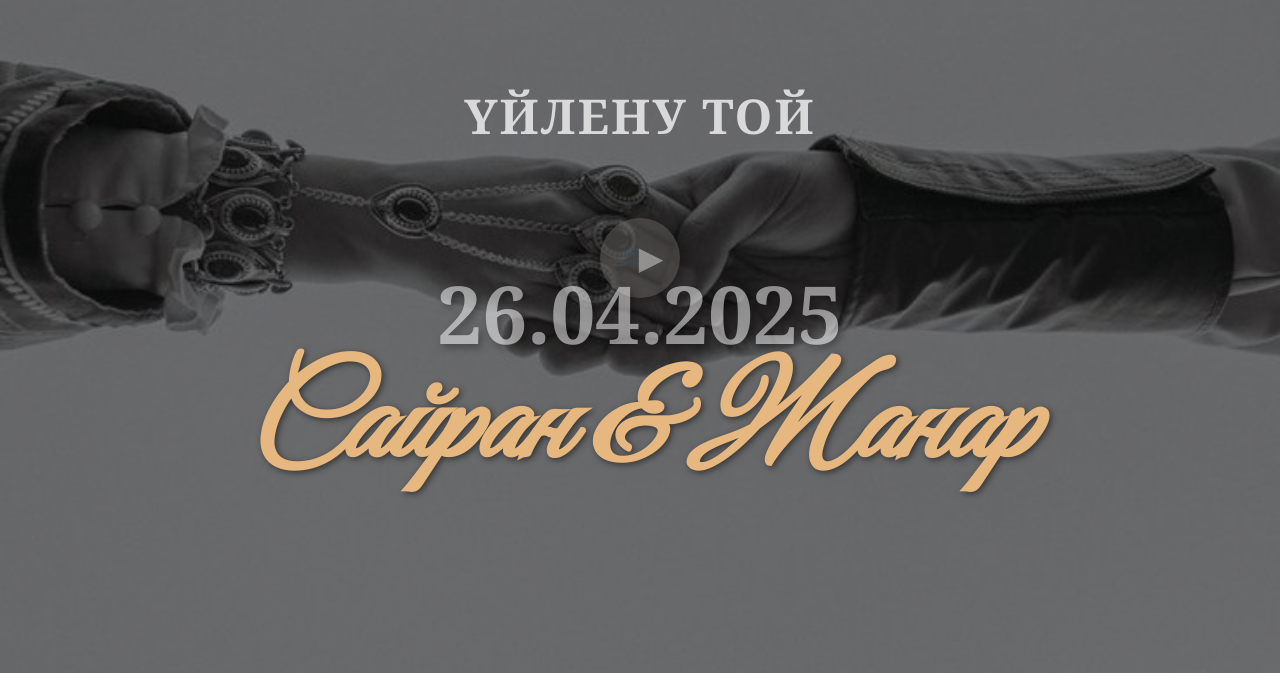
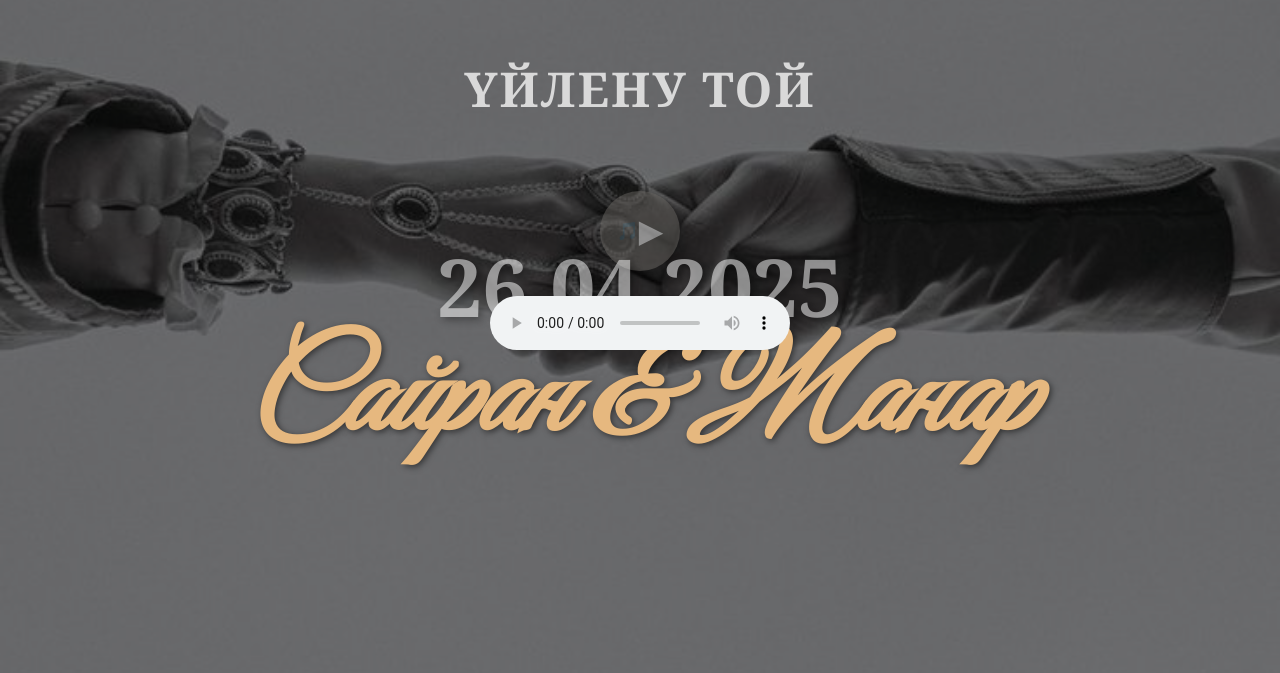
Before and after one commit to wnxsts/wedding-invite, a website: page public/inv.html in a window 1280 px wide. Shown: the part 127-800 px from the top of the page. Drawn offline with nearby package versions, Linux system fonts and the light colour scheme.

Commit message:
Fixxxxxx

```diff
--- a/public/inv.html
+++ b/public/inv.html
@@ -28,7 +28,7 @@
             <h3 class="names">Сайран & Жанар</h3>
             <button class="music-button">🎵</button>
         </div>
-        <audio id="background-music" autoplay loop muted>
+        <audio id="background-music" autoplay loop controls>
             <source src="msc.mp3" type="audio/mpeg">
             <source src="msc.ogg" type="audio/ogg">
             Ваш браузер не поддерживает аудио.
```
